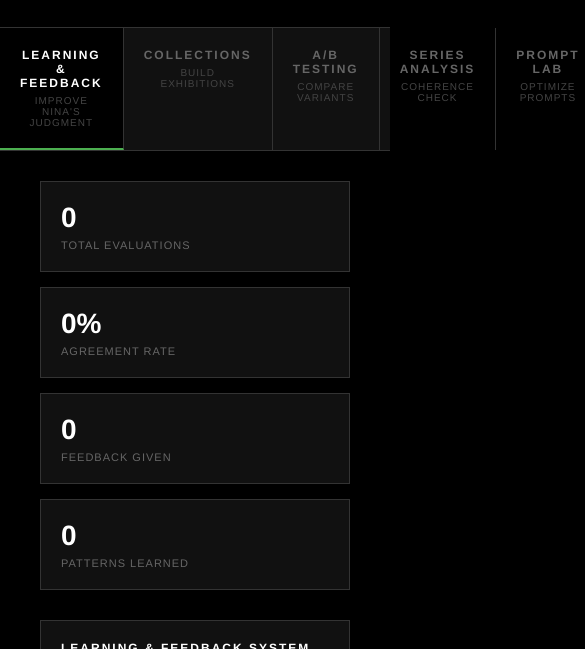
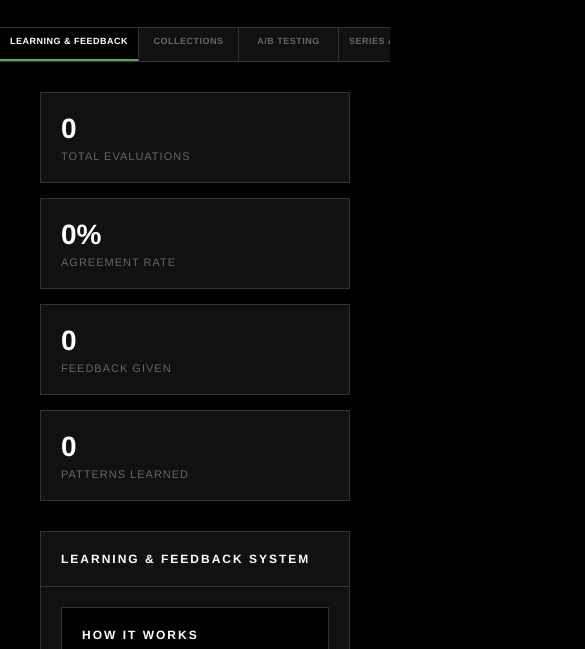
Before and after one commit to brightseth/design-critic-agent, a website: page nina-studio.html in a window 390 px wide. Shown: the part 121-770 px from the top of the page, 585 px wide, since content can reach past the window. Drawn offline with Linux system fonts and the light colour scheme.

Commit message:
Fix Studio tab navigation - make tabs scrollable and responsive

```diff
--- a/nina-studio.html
+++ b/nina-studio.html
@@ -97,16 +97,39 @@
             display: flex;
             background: #111;
             border-bottom: 1px solid #333;
+            overflow-x: auto;
+            overflow-y: hidden;
+            scrollbar-width: thin;
+            scrollbar-color: #333 #111;
+        }
+
+        .nav-tabs::-webkit-scrollbar {
+            height: 8px;
+        }
+
+        .nav-tabs::-webkit-scrollbar-track {
+            background: #111;
+        }
+
+        .nav-tabs::-webkit-scrollbar-thumb {
+            background: #333;
+            border-radius: 4px;
+        }
+
+        .nav-tabs::-webkit-scrollbar-thumb:hover {
+            background: #555;
         }
 
         .nav-tab {
-            flex: 1;
-            padding: 20px;
+            flex: 0 0 auto;
+            min-width: 140px;
+            padding: 15px 20px;
             text-align: center;
             cursor: pointer;
             transition: all 0.3s;
             border-right: 1px solid #333;
             position: relative;
+            white-space: nowrap;
         }
 
         .nav-tab:last-child {
@@ -114,19 +137,20 @@
         }
 
         .nav-tab-title {
-            font-size: 12px;
+            font-size: 11px;
             font-weight: bold;
-            letter-spacing: 2px;
+            letter-spacing: 1px;
             text-transform: uppercase;
             margin-bottom: 5px;
             color: #666;
         }
 
         .nav-tab-desc {
-            font-size: 10px;
+            font-size: 9px;
             color: #444;
             letter-spacing: 1px;
             text-transform: uppercase;
+            white-space: nowrap;
         }
 
         .nav-tab:hover {
@@ -785,6 +809,51 @@
             font-size: 10px;
             text-transform: uppercase;
             letter-spacing: 1px;
+        }
+
+        /* Responsive Design */
+        @media (max-width: 1024px) {
+            .nav-tab {
+                min-width: 120px;
+                padding: 12px 15px;
+            }
+        }
+
+        @media (max-width: 768px) {
+            .nav-tabs {
+                overflow-x: scroll;
+                -webkit-overflow-scrolling: touch;
+            }
+            .nav-tab {
+                min-width: 110px;
+                padding: 10px 12px;
+            }
+            .nav-tab-title {
+                font-size: 10px;
+                letter-spacing: 0.5px;
+            }
+            .nav-tab-desc {
+                font-size: 8px;
+            }
+            .container {
+                padding: 10px;
+            }
+            .image-grid {
+                grid-template-columns: repeat(auto-fill, minmax(120px, 1fr));
+            }
+        }
+
+        @media (max-width: 480px) {
+            .nav-tab {
+                min-width: 100px;
+                padding: 8px 10px;
+            }
+            .nav-tab-title {
+                font-size: 9px;
+            }
+            .nav-tab-desc {
+                display: none;
+            }
         }
     </style>
 </head>
```
